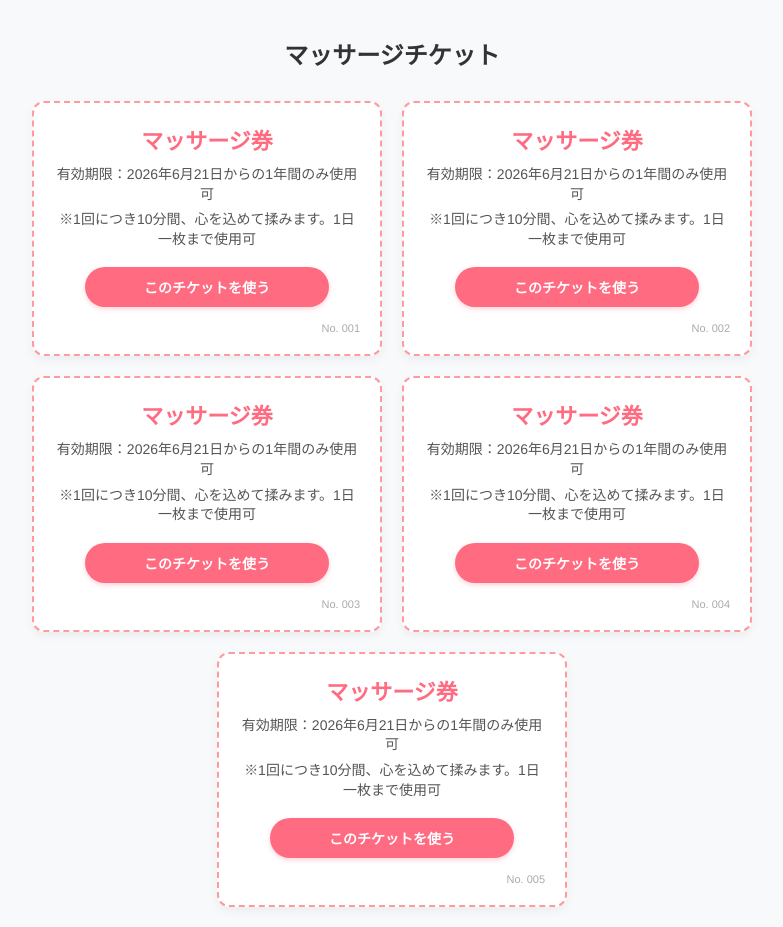
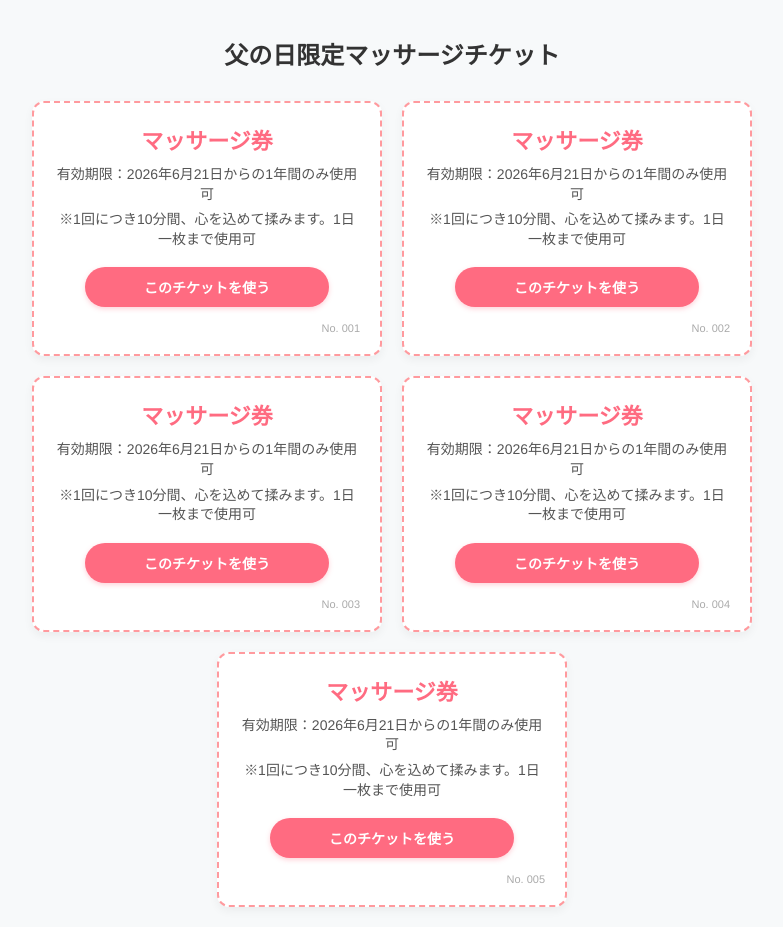
Before and after one commit to 8282tamusaburou-creator/massage-ticket, a plain HTML site: page index.html in a window 1280 px wide. Shown: the whole page, without its empty margins (248-1031 px from the left). Drawn offline with Linux system fonts and the light colour scheme.

Commit message:
Add files via upload

```diff
--- a/index.html
+++ b/index.html
@@ -119,7 +119,7 @@
 </head>
 <body>
 
-    <h1>マッサージチケット</h1>
+    <h1>父の日限定マッサージチケット</h1>
 
     <div class="ticket-container">
 
```
